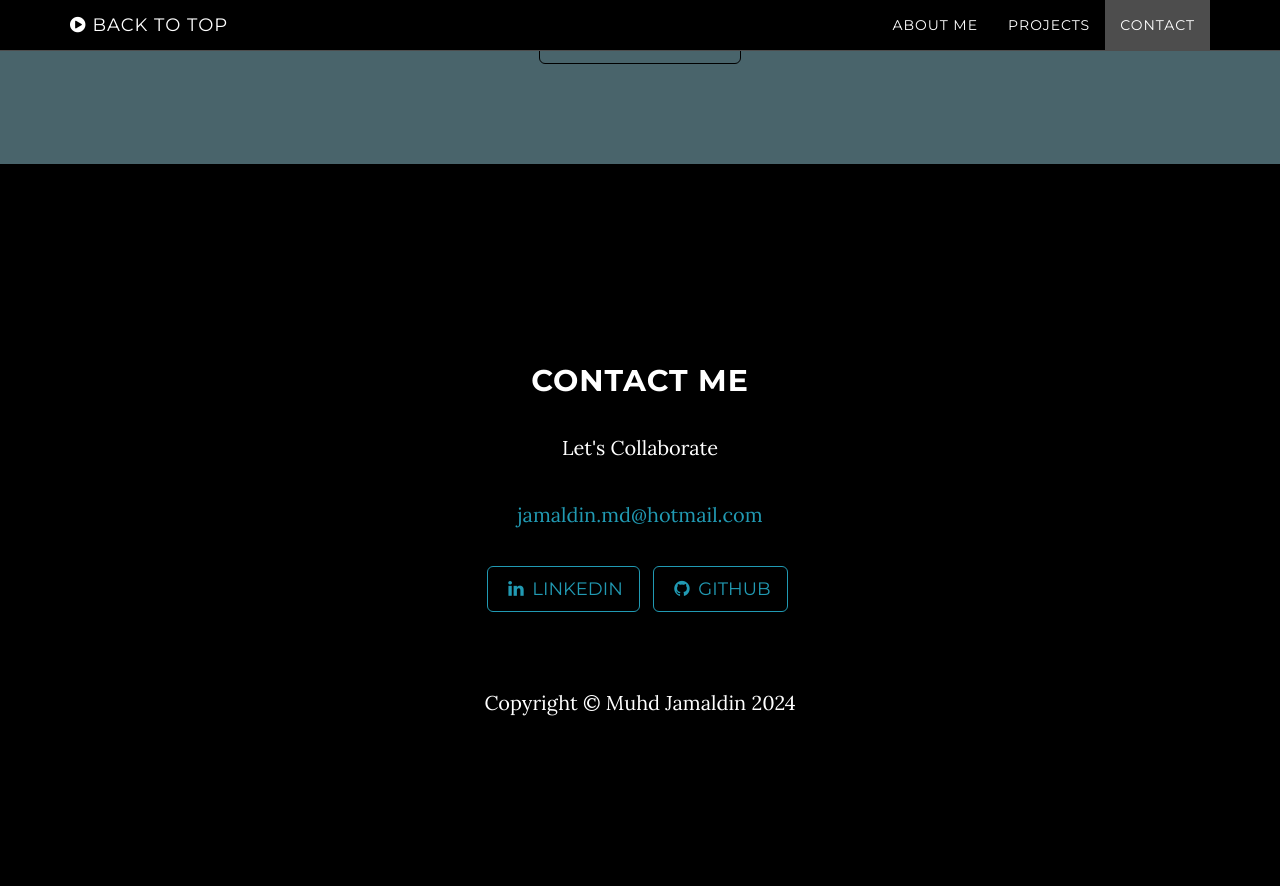
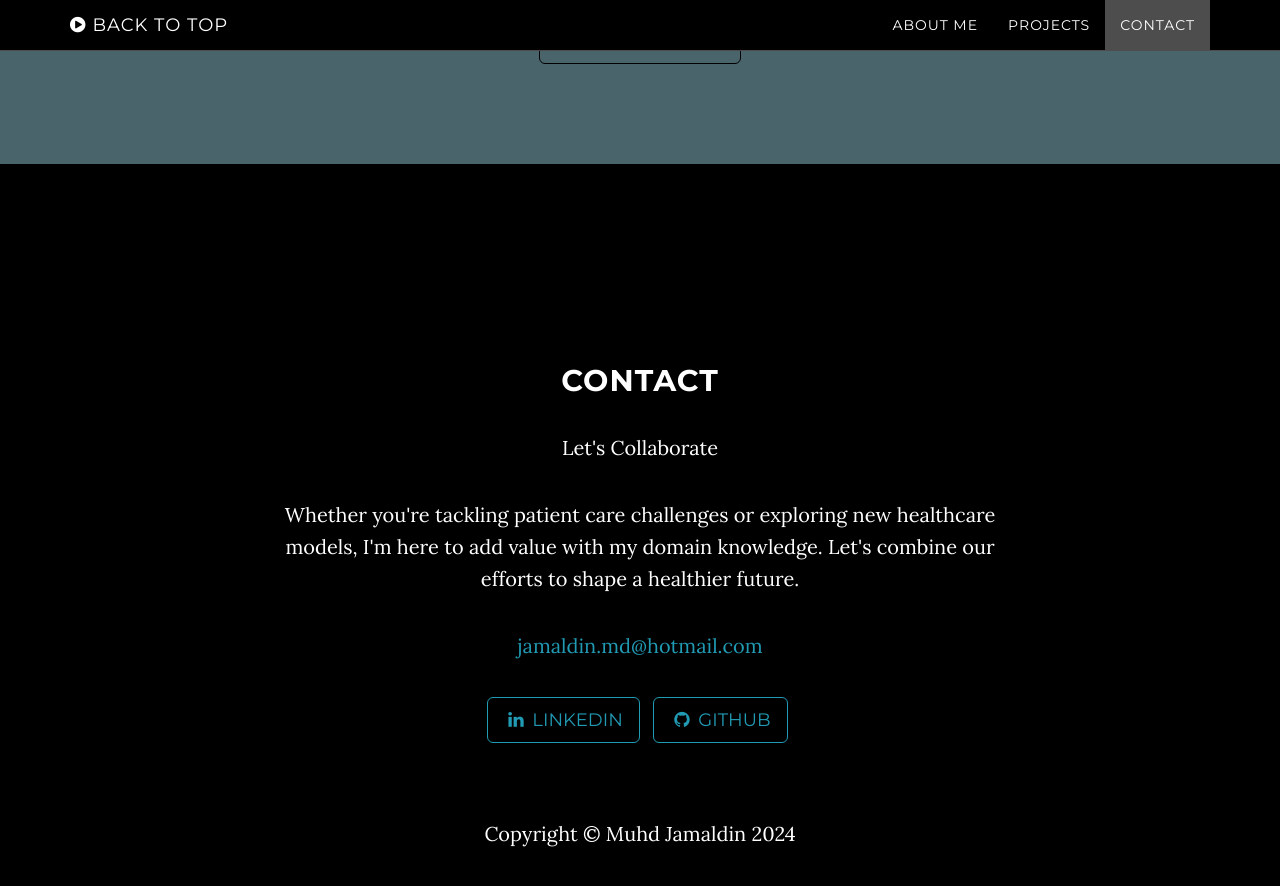
Before and after one commit to Md-Khid/Md-Khid, a Jekyll site: the page built from index.html, in a window 1280 px wide and 900 px high, scrolled down 4598 px. Shown: the top 886 px of the window. Built offline with Jekyll 4.4.1, drawn with Linux system fonts in a browser that asks for light colours; before the commit the page ends 5367 px from its top, so only the background shows below that.

Commit message:
Update contact.html

```diff
--- a/_includes/contact.html
+++ b/_includes/contact.html
@@ -2,8 +2,11 @@
     <section id="contact" class="container content-section text-center">
         <div class="row">
             <div class="col-lg-8 col-lg-offset-2">
-                <h2>Contact Me</h2>
+                <h2>Contact</h2>
                 <p>Let's Collaborate</p>
+                <p>Whether you're tackling patient care challenges or exploring new healthcare models,
+                    I'm here to add value with my domain knowledge. Let's combine our efforts to shape a healthier future.
+                </p>
                 <p><a href="mailto:{{ site.email }}">{{ site.email }}</a>
                 </p>
                 <ul class="list-inline banner-social-buttons">
```
